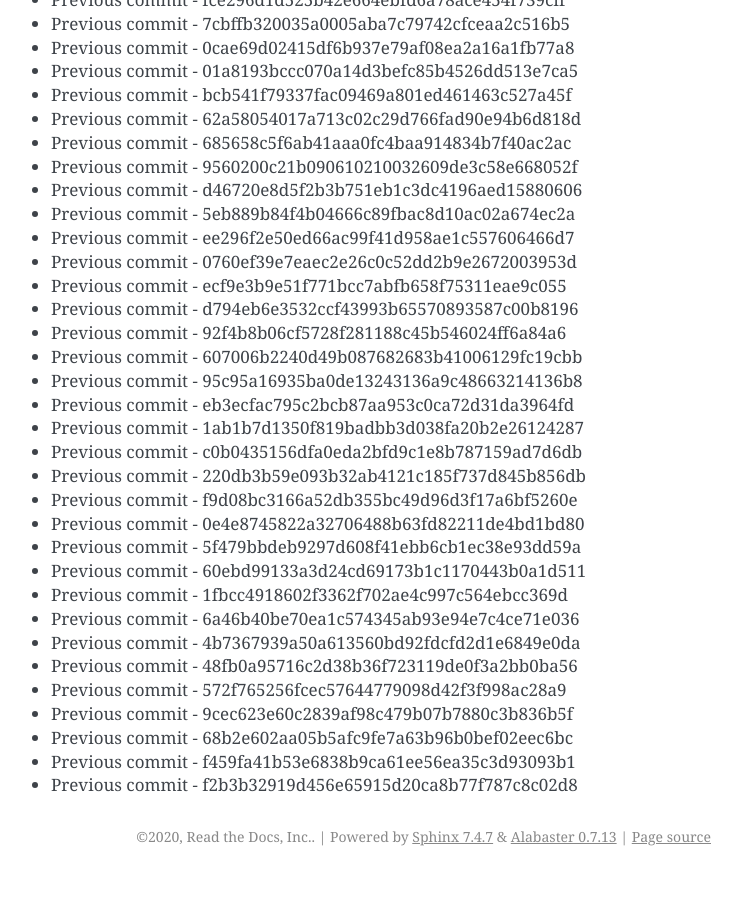
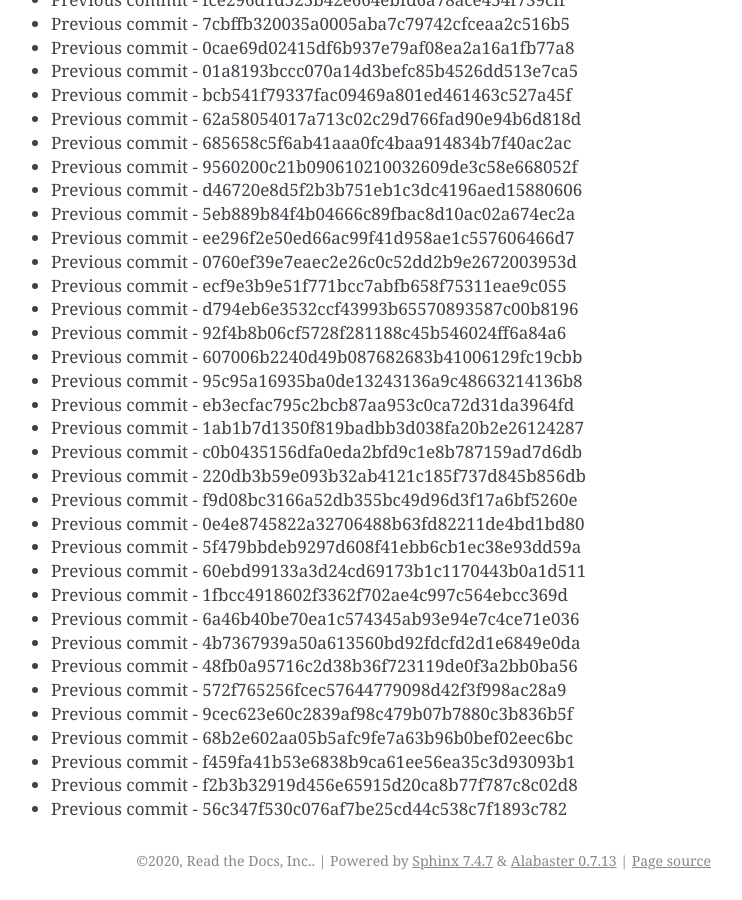
Before and after one commit to readthedocs/rtd-git-stresstest, a Sphinx documentation site: the page built from docs/updates.rst, in a window 1280 px wide and 900 px high, scrolled down 15124 px. Shown: the whole window, without its empty margins (399-1141 px from the left). Built offline with Sphinx 7.4.7, drawn with Linux system fonts in a browser that asks for light colours; before the commit the page ends 16000 px from its top, so only the background shows below that.

Commit message:
Generating commit from previous: 56c347f530c076af7be25cd44c538c7f1893c782

```diff
--- a/docs/updates.rst
+++ b/docs/updates.rst
@@ -667,3 +667,4 @@ It can be tested for any performance characteristics.
 * Previous commit - 68b2e602aa05b5afc9fe7a63b96b0bef02eec6bc
 * Previous commit - f459fa41b53e6838b9ca61ee56ea35c3d93093b1
 * Previous commit - f2b3b32919d456e65915d20ca8b77f787c8c02d8
+* Previous commit - 56c347f530c076af7be25cd44c538c7f1893c782
```
